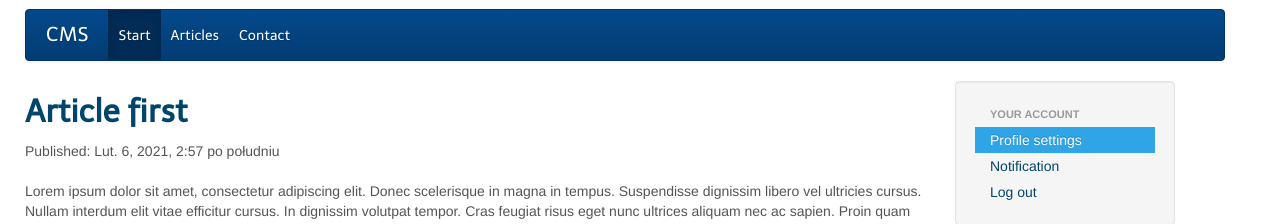
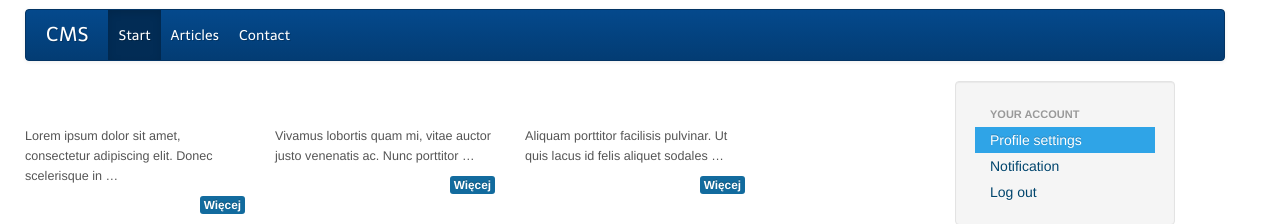
Before and after one commit to Gamattowicz/First_Django_App, a Django app: page /article/show_all/ in a window 1280 px wide. Shown: the part 311-535 px from the top of the page. Run offline with Django 3.2, Linux system fonts and the light colour scheme; data comes from the database, SQL or seed files in the repository.

Commit message:
add filters in templates

```diff
--- a/articles/templates/articles.html
+++ b/articles/templates/articles.html
@@ -1,4 +1,18 @@
 {% extends 'main.html' %}
+
+{% block featured %}
+
+{% for article in articles %}
+    <div class="span3 latest-article" id="first-art">
+        <div class="latest-article-wrap">
+            <a href='#'><img src="{{ article.image.url }}" class="img-rounded"></a>
+            <p>{{ article.content | truncatewords:11 }}</p>
+            <a href="/article/{{ article.id }}/" class="label label-info pull-right">Więcej</a>
+        </div>
+    </div>
+{% endfor %}
+
+{% endblock %}
 
 {% block article %}
 
@@ -10,7 +24,7 @@
             Published: {{ article.published }}
         </div>
         <div class="article-intro">
-            <p>{{ article.content }}</p>
+            <p>{{ article.content | truncatewords:100 }}</p>
         </div>
         <a class = "btn btn-inverse art-more" href="/article/{{ article.id }}/">See more</a>
     </div>
--- a/templates/main.html
+++ b/templates/main.html
@@ -45,13 +45,17 @@
 
         <div class="span9">
             <div  class="row latest">
+
                 {% block featured %}
                 {% endblock %}
+
             </div>
 
             <div class="row">
+
                 {% block article %}
                 {% endblock %}
+
             </div>
 
         </div>
```
